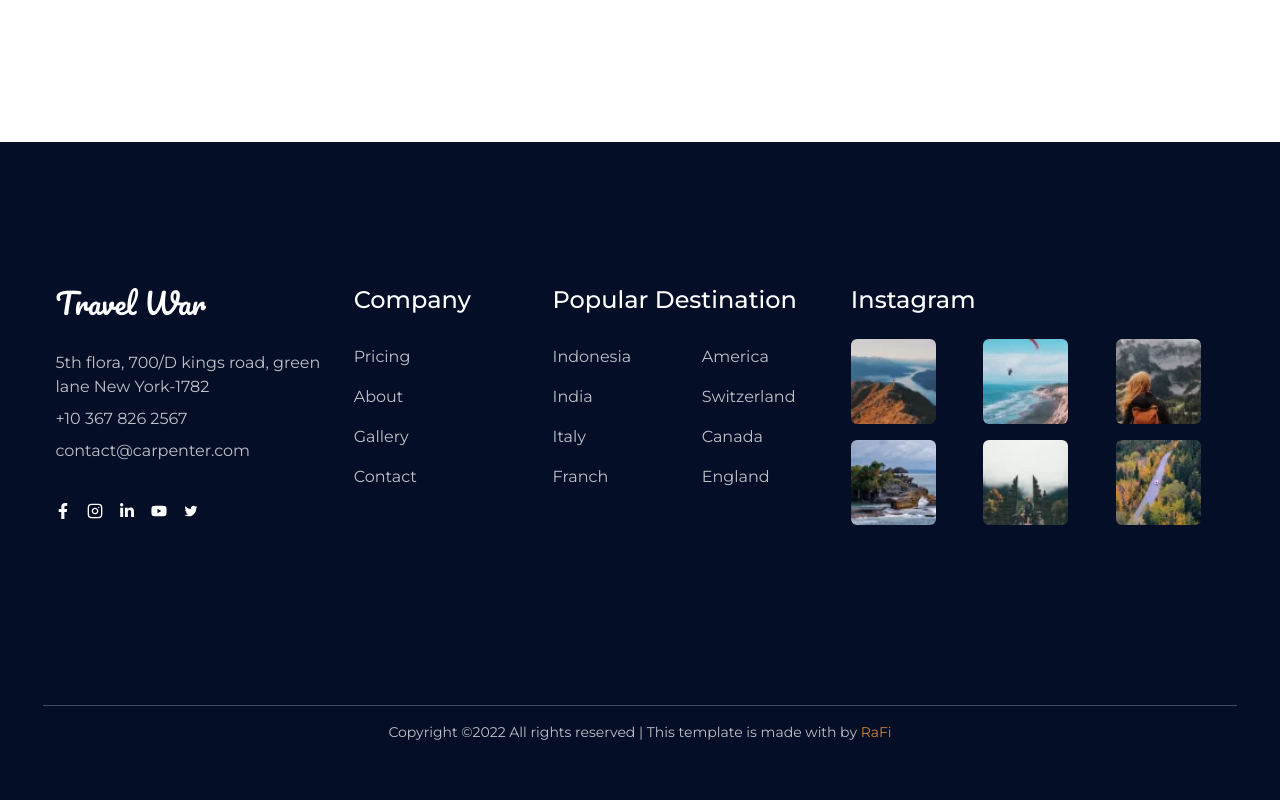
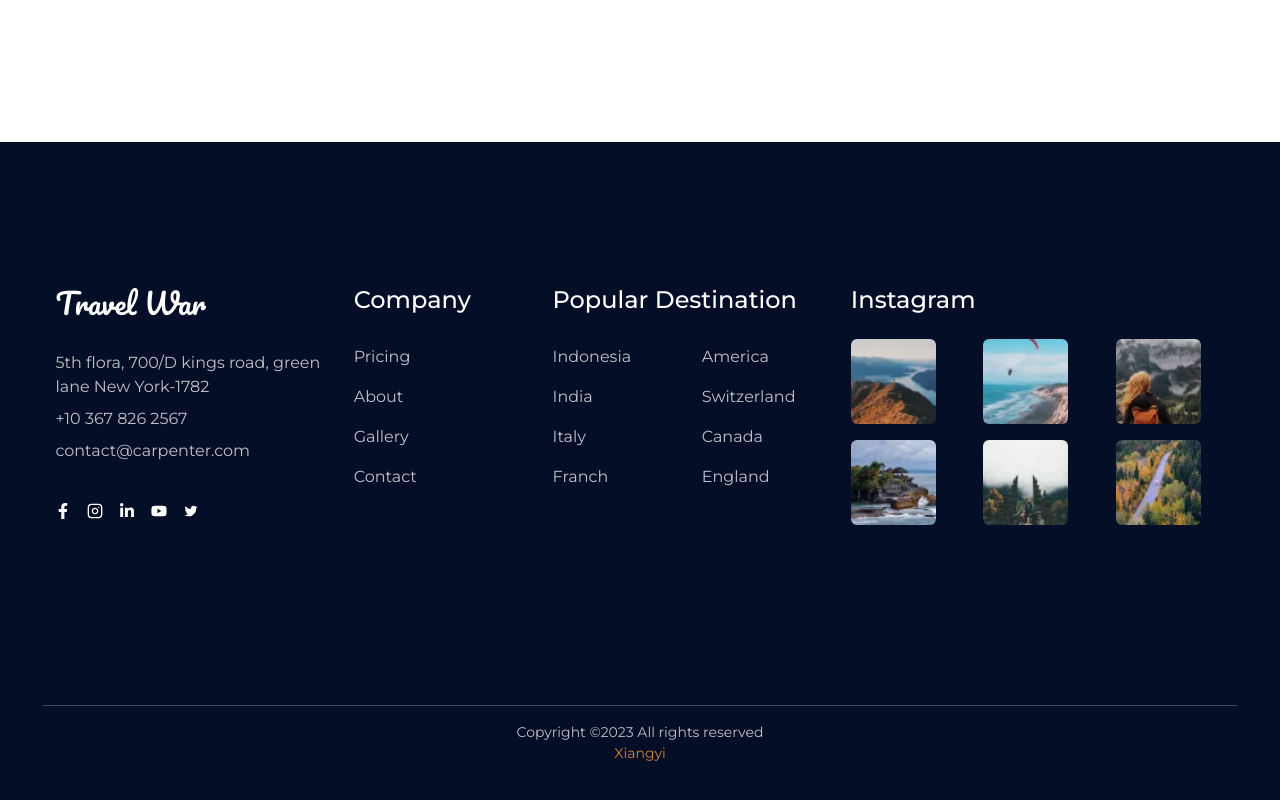
Before and after one commit to xiangyi-zhou/Travel-Booking-Website, a React (Create React App) app: page / in a window 1280 px wide. Shown: the part 6336-7136 px from the top of the page. Built offline with nearby package versions, Linux system fonts and the light colour scheme.

Commit message:
update footer

```diff
--- a/src/components/Footer.js
+++ b/src/components/Footer.js
@@ -108,8 +108,8 @@ function Footer() {
         </Col>
         <hr className={classes.hr}></hr>
         <li className={classes.copyright}>
-          Copyright ©2022 All rights reserved | This template is made with by
-          <span className={classes.creater}> RaFi</span>
+          Copyright ©2023 All rights reserved <br/>
+          <span className={classes.creater}> Xiangyi</span>
         </li>
       </Row>
     </Container>
--- a/src/globalstyle.js
+++ b/src/globalstyle.js
@@ -7,11 +7,6 @@ const GlobalStyle = createGlobalStyle`
      box-sizing:border-box;
      font-family:'Montserrat',sans-serif;
  }
-
- html ,body{
-
- }
-
 `;
 
 export default GlobalStyle;
```
